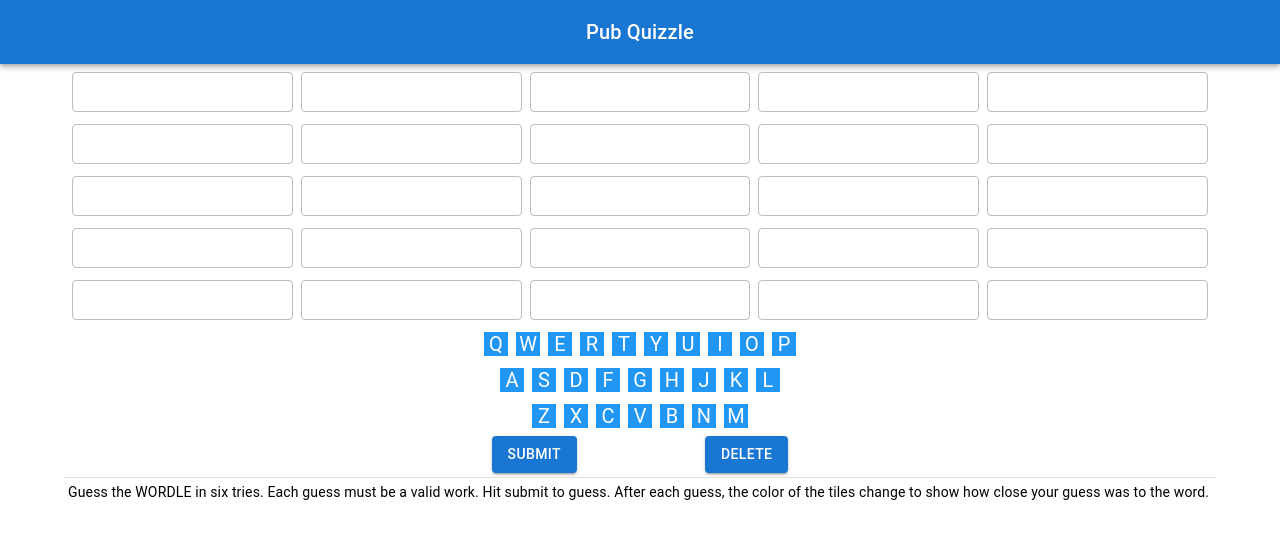
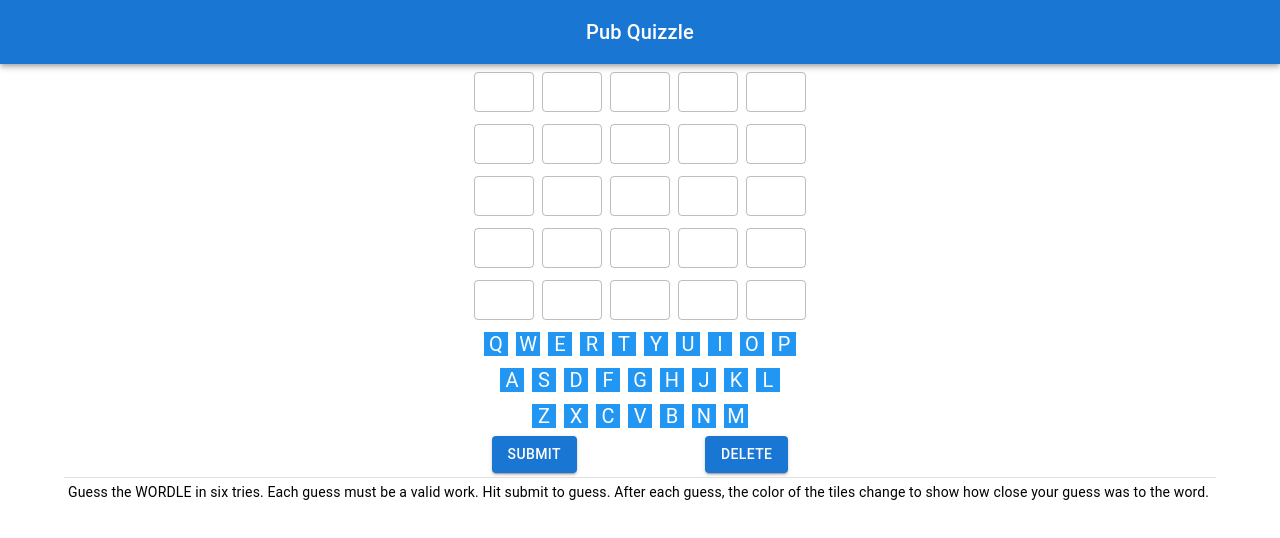
Before and after one commit to lchapmb/pub-quizle, a React (Create React App) app: page / in a window 1280 px wide. Shown: the top 538 px of the page. Built offline with nearby package versions, Linux system fonts and the light colour scheme; no server answers.

Commit message:
adds maxsize for fields and justifies

```diff
--- a/src/components/WordleBoxes.tsx
+++ b/src/components/WordleBoxes.tsx
@@ -16,6 +16,7 @@ export default function WordleBoxes() {
           sx={{
             m: 0.5,
             display: "flex",
+            justifyContent: "center",
           }}
           noValidate
           autoComplete="off"
@@ -29,6 +30,7 @@ export default function WordleBoxes() {
                 m: 0.5,
                 bgcolor:
                   index === currentRow ? "" : letterBackgroundColor(letter),
+                maxWidth: 60,
               }}
               size="small"
               key={`letter_${ii}`}
```
